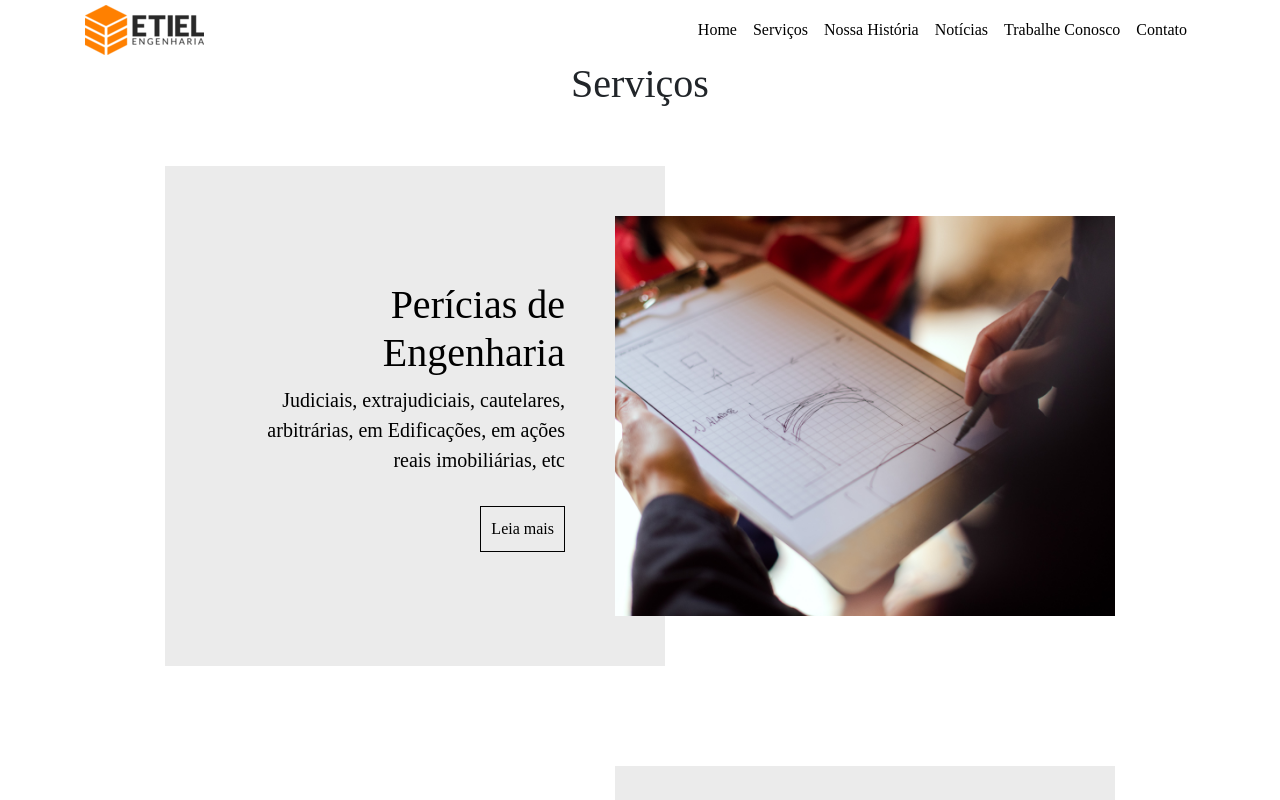
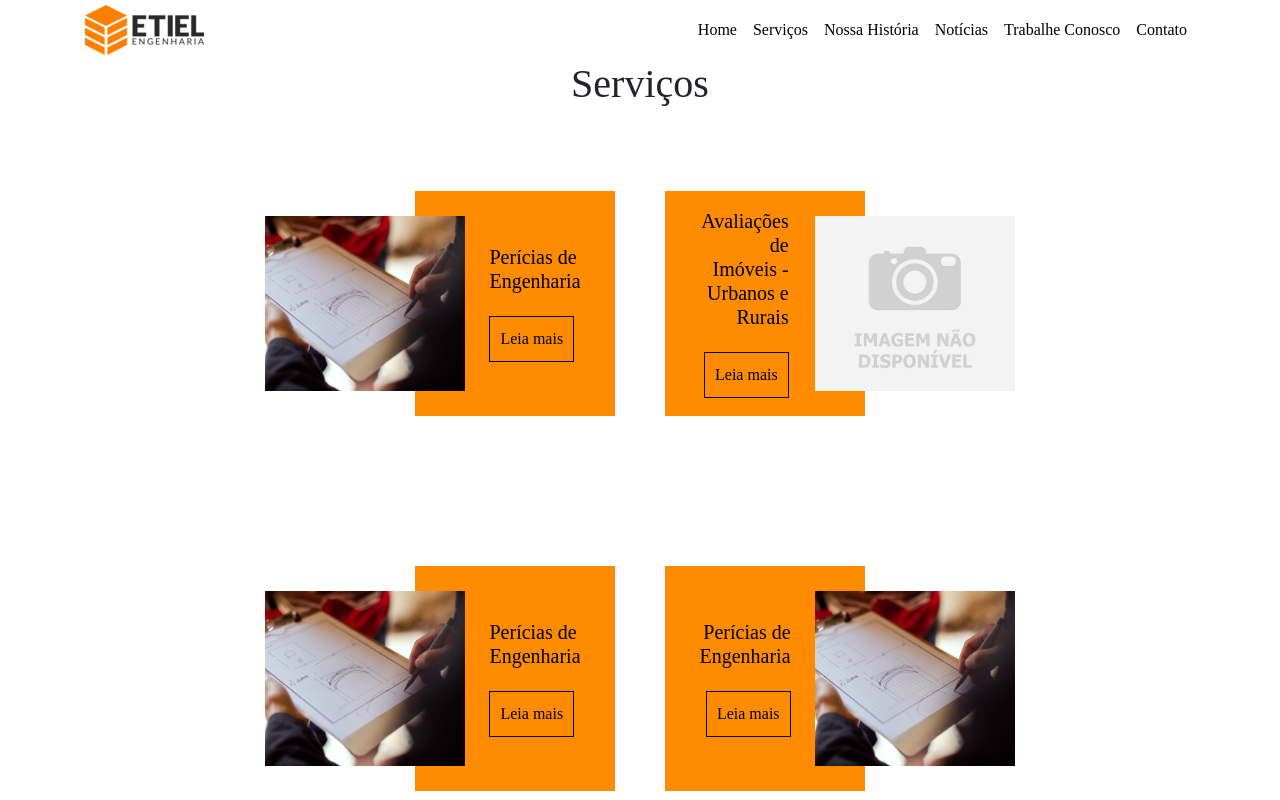
Before and after one commit to pauloariell/etielengenharia, an Angular app: page /home in a window 1280 px wide. Shown: the top 800 px of the page. Built offline with nearby package versions, Linux system fonts and the light colour scheme; a web font is replaced by a local one.

Commit message:
Diminuindo tamanho dos cards

```diff
--- a/src/app/pages/servicos/servicos.component.html
+++ b/src/app/pages/servicos/servicos.component.html
@@ -1,6 +1,8 @@
 <section class="servicos-area">
+  <div class="title">
+    <h1>Serviços</h1>
+  </div>
   <div class="myContainer">
-    <h1>Serviços</h1>
     <div *ngFor="let servico of servicos" class="myCard">
       <div class="imgBx">
         <img src="{{ servico.img }}" alt="{{ servico.titulo }}">
@@ -8,7 +10,7 @@
       <div class="contentBx">
         <div class="content">
           <h2>{{ servico.titulo }}</h2>
-          <p>{{ servico.descricao }}</p>
+          <!-- <p>{{ servico.descricao }}</p> -->
           <a href="#">Leia mais</a>
         </div>
       </div>
--- a/src/app/pages/servicos/servicos.component.scss
+++ b/src/app/pages/servicos/servicos.component.scss
@@ -14,6 +14,13 @@ body {
   width: 100%;
   min-height: 100vh;
   display: flex;
+  justify-content: center;
+  align-items: center;
+}
+
+.title{
+  display: flex;
+  width: 100%;
   justify-content: center;
   align-items: center;
 }
@@ -47,8 +54,8 @@ body {
 .myContainer .myCard .imgBx {
   position: relative;
   left: 25px;
-  width: 500px;
-  height: 400px;
+  width: 200px;
+  height: 175px;
   z-index: 1;
 }
 .myContainer .myCard:nth-child(even) .imgBx {
@@ -67,9 +74,9 @@ body {
 .myContainer .myCard .contentBx {
   position: relative;
   right: 25px;
-  width: 500px;
-  height: 400px;
-  background: #ebebeb;
+  width: 200px;
+  height: 175px;
+  background: #ff8c00;
   display: flex;
   justify-content: center;
   align-items: center;
@@ -84,21 +91,21 @@ body {
 .myContainer .myCard .contentBx:before {
   content: '';
   position: absolute;
-  top: -50px;
-  bottom: -50px;
+  top: -25px;
+  bottom: -25px;
   left: 0;
   right: 0;
-  background: #ebebeb;
+  background: #ff8c00;
   z-index: -1;
 }
 
 .myContainer .myCard .contentBx h2 {
-  font-size: 40px;
+  font-size: 20px;
   color: #000;
 }
 
 .myContainer .myCard .contentBx p {
-  font-size: 20px;
+  font-size: 10px;
   color: #000;
 }
 
@@ -118,6 +125,10 @@ body {
 }
 
 @media (max-width: 1000px) {
+  .servicos-area {
+    padding: 0px;
+    padding-top: 60px;
+  }
   .myContainer .myCard {
     flex-direction: column;
     max-width: 350px;
--- a/src/app/pages/servicos/servicos.component.ts
+++ b/src/app/pages/servicos/servicos.component.ts
@@ -16,7 +16,37 @@ export class ServicosComponent implements OnInit {
       img: 'assets/img/no-image.jpg',
       titulo: 'Avaliações de Imóveis - Urbanos e Rurais',
       descricao:'Garantias, Patrimoniais, Desapropriação, Revisional de Aluguel, Renovatória de contrato de locação, etc'
-    }
+    },
+    {
+      img: 'assets/img/servico-1.jpg',
+      titulo: 'Perícias de Engenharia',
+      descricao:'Judiciais, extrajudiciais, cautelares, arbitrárias, em Edificações, em ações reais imobiliárias, etc'
+    },
+    {
+      img: 'assets/img/servico-1.jpg',
+      titulo: 'Perícias de Engenharia',
+      descricao:'Judiciais, extrajudiciais, cautelares, arbitrárias, em Edificações, em ações reais imobiliárias, etc'
+    },
+    {
+      img: 'assets/img/servico-1.jpg',
+      titulo: 'Perícias de Engenharia',
+      descricao:'Judiciais, extrajudiciais, cautelares, arbitrárias, em Edificações, em ações reais imobiliárias, etc'
+    },
+    {
+      img: 'assets/img/servico-1.jpg',
+      titulo: 'Perícias de Engenharia',
+      descricao:'Judiciais, extrajudiciais, cautelares, arbitrárias, em Edificações, em ações reais imobiliárias, etc'
+    },
+    {
+      img: 'assets/img/servico-1.jpg',
+      titulo: 'Perícias de Engenharia',
+      descricao:'Judiciais, extrajudiciais, cautelares, arbitrárias, em Edificações, em ações reais imobiliárias, etc'
+    },
+    {
+      img: 'assets/img/servico-1.jpg',
+      titulo: 'Perícias de Engenharia',
+      descricao:'Judiciais, extrajudiciais, cautelares, arbitrárias, em Edificações, em ações reais imobiliárias, etc'
+    },
   ];
 
   constructor() { }
```
